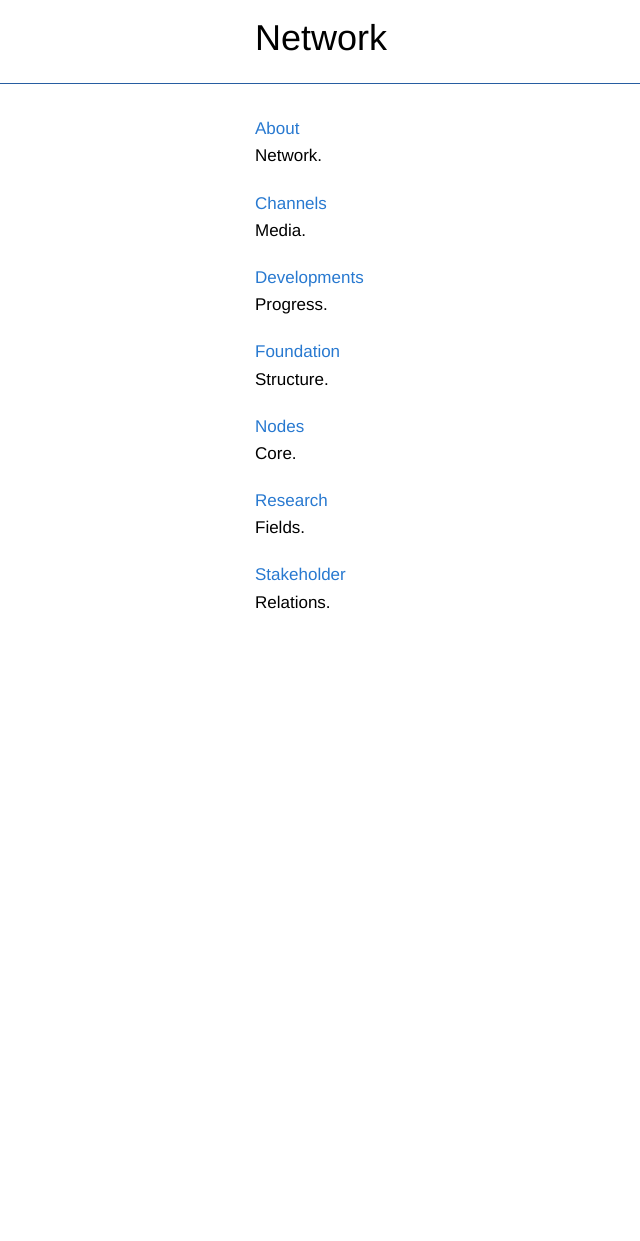
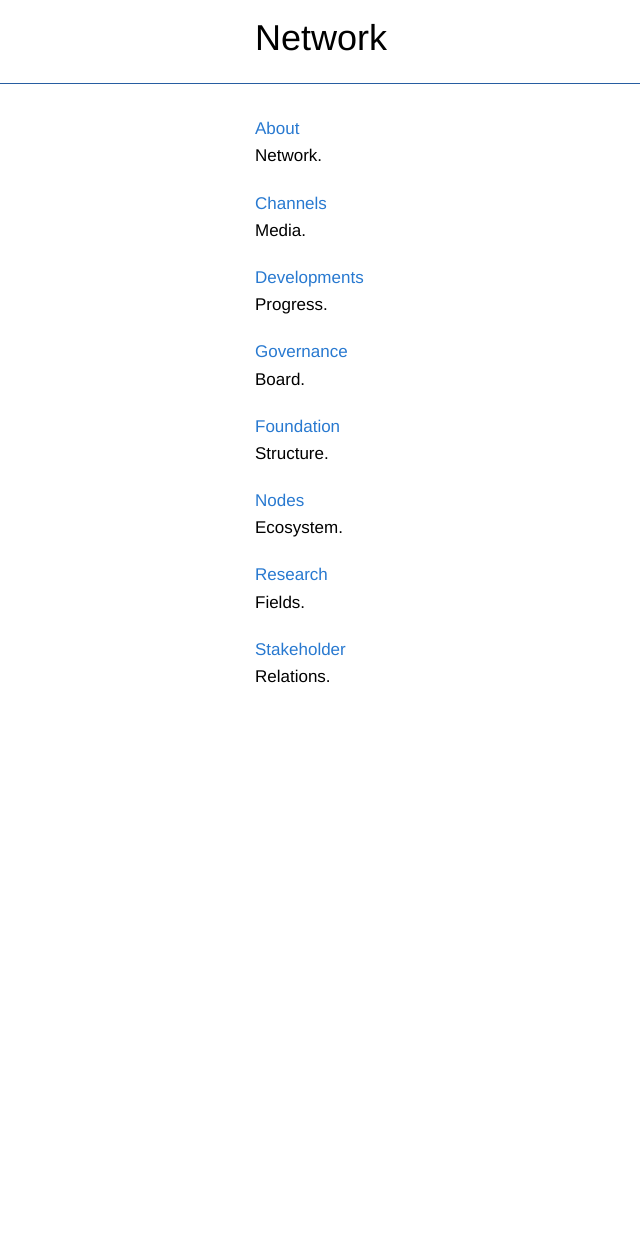
Before and after one commit to networkf/network.github.io, a Jekyll site: the page built from index.md, in a window 1280 px wide. Shown: the whole page, without its empty margins (20-660 px from the left). Built offline with Jekyll 4.4.1, drawn with Linux system fonts in a browser that asks for light colours; some web fonts are replaced; our own code applies the rules of GitHub Pages for plain Markdown files; the repository's description, which GitHub fills in, is left out; before the commit the page ends 1167 px from its top, so only the background shows below that.

Commit message:
Update index.md

```diff
--- a/index.md
+++ b/index.md
@@ -18,13 +18,17 @@ Media.
 <br>
 Progress.
 
+[Governance](/governance)
+<br>
+Board.
+
 [Foundation](/foundation)
 <br>
 Structure.
 
 [Nodes](/nodes)
 <br>
-Core.
+Ecosystem.
 
 [Research](/research)
 <br>
```
